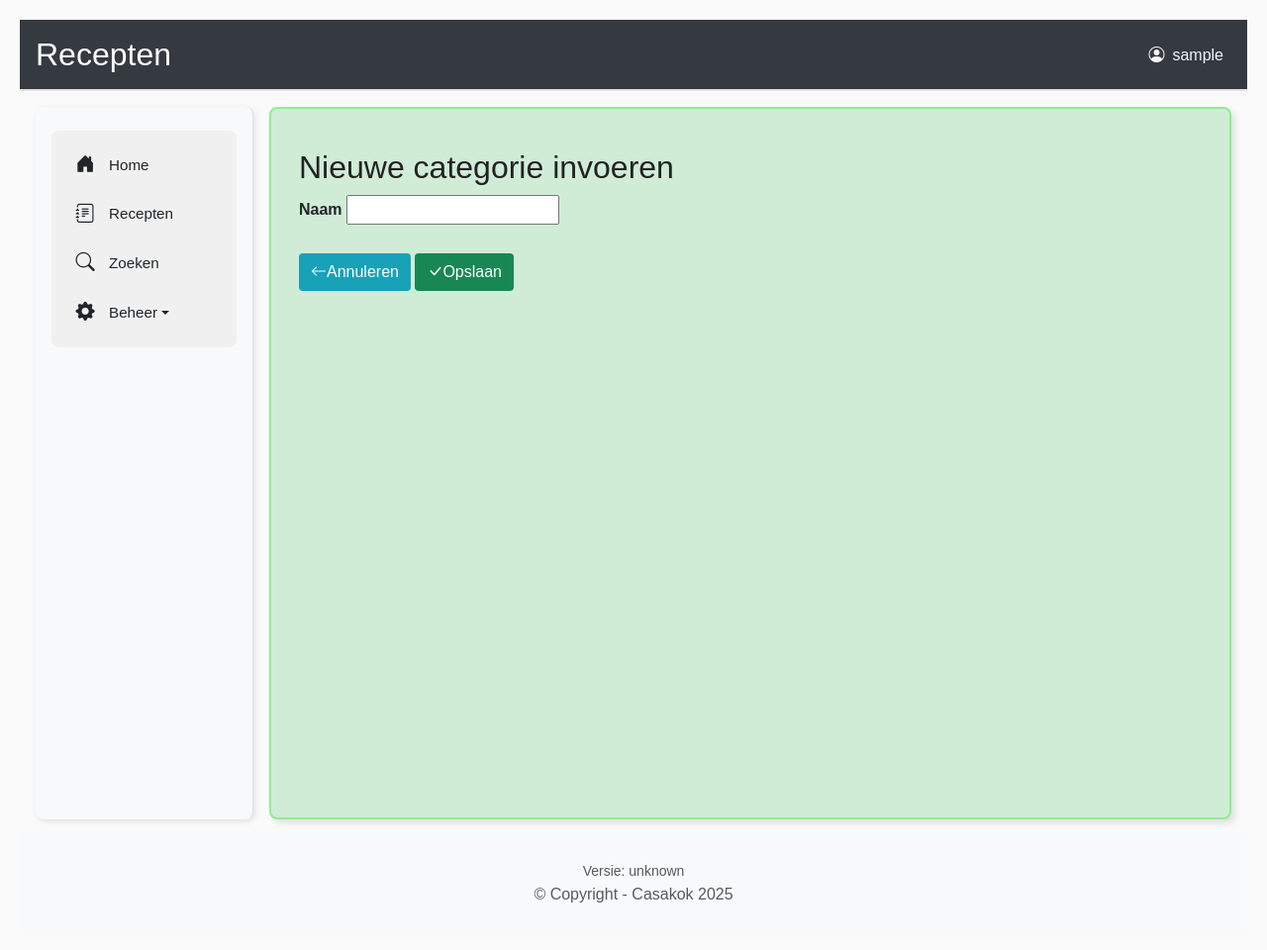
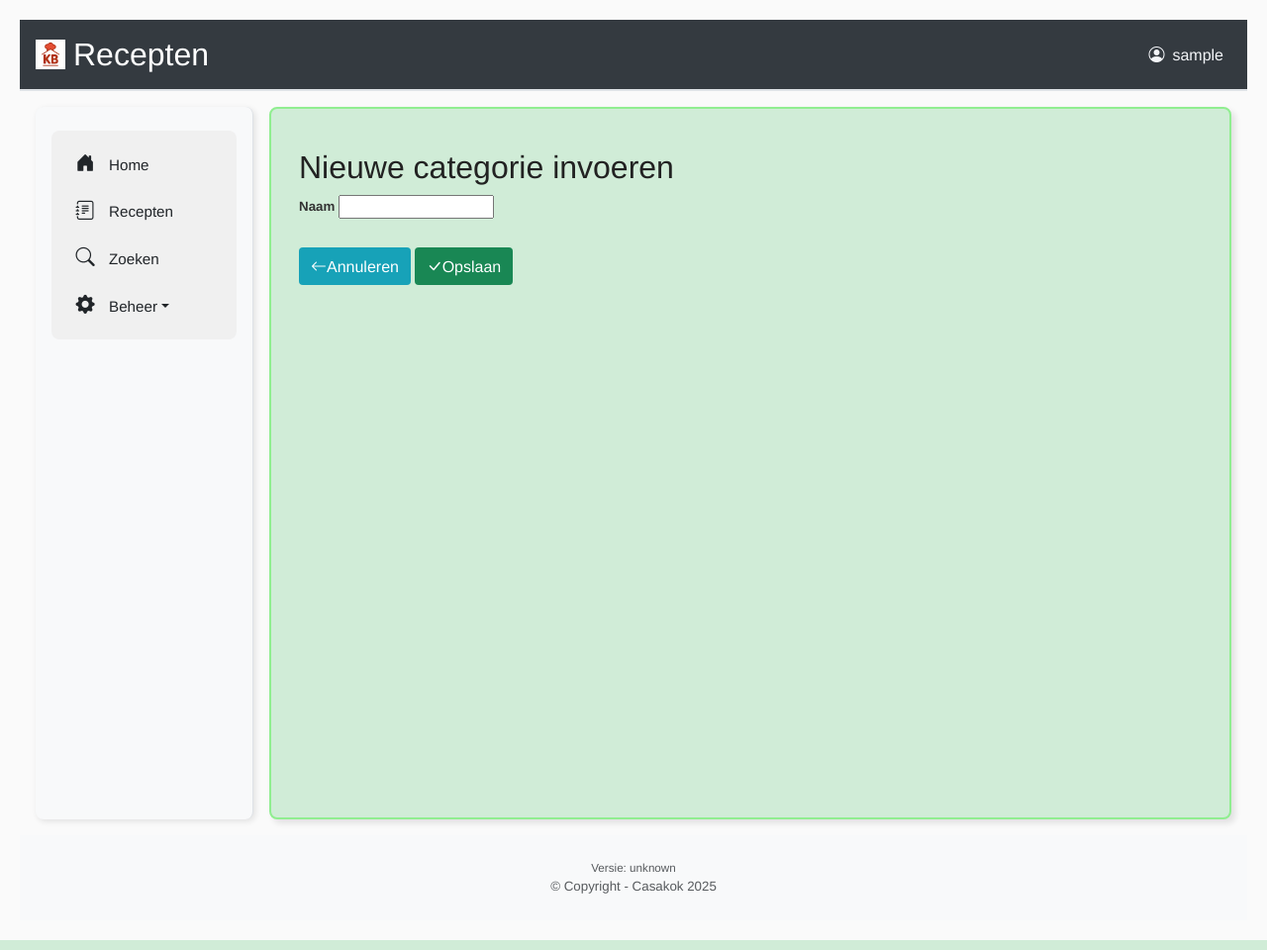
Before and after one commit to robm45/kokenenbraden, a Django app: page /categorie/invoer/ in a window 1280 px wide. Shown: the whole page at 99% size. Run offline with Django 4.2, Linux system fonts and the light colour scheme; the visitor is signed in with stand-in values (Sample User, id 1).

Commit message:
favicon icons toegevoegd

```diff
--- a/templates/base.html
+++ b/templates/base.html
@@ -13,14 +13,21 @@
     <!-- Eigen stylesheets -->
     {% include "partials/stylesheets.html" %}
     <link href="{% static 'css/menu-collapsed.css' %}" rel="stylesheet">
-    {% load static %}
     <link rel="icon" href="{% static 'images/favicon.ico' %}" type="image/x-icon">
+    <link rel="manifest" href={% static "/manifest.json" %}>
+
   </head>
   <body>
     <div class="container-fluid p-0">
 
       <!-- Titelbalk -->
       <header class="title-bar d-flex justify-content-between align-items-center px-3">
+         <a class="navbar-brand d-flex align-items-center" href="#">
+            <img src="{% static 'icons/favicon_192x192.png' %}"
+            alt="KB Casa Logo"
+             height="30" class="d-inline-block align-text-top me-2">
+         </a>
+
         <h2 class="m-0">Recepten</h2>
 
         <div class="d-flex align-items-center ms-auto">
--- a/templates/partials/stylesheets.html
+++ b/templates/partials/stylesheets.html
@@ -17,7 +17,7 @@
   <link rel="stylesheet" href="{% static 'css/recept.css' %}">
 
   <!-- 5. Printen naar pdf -->
-  <link rel="stylesheet"href="{% static 'css/pdf.css' %} media=print">
+  <link rel="stylesheet" href="{% static 'css/pdf.css' %}">
 
   <!-- 5. Responsive overrides (altijd als laatste!) -->
   <link rel="stylesheet" href="{% static 'css/responsive.css' %}">
```
Also changed, not shown: static/icons/favicon_192x192.png (added), static/icons/favicon_512x512.png (added).
